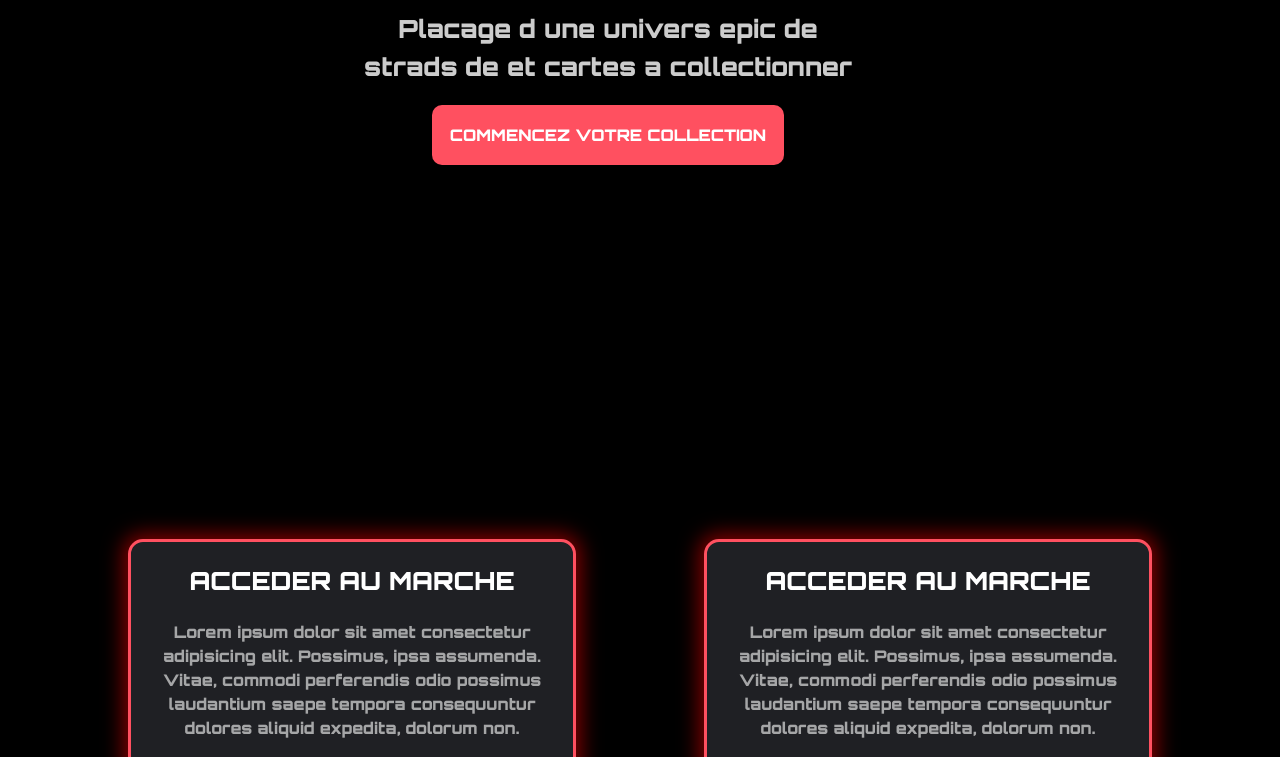
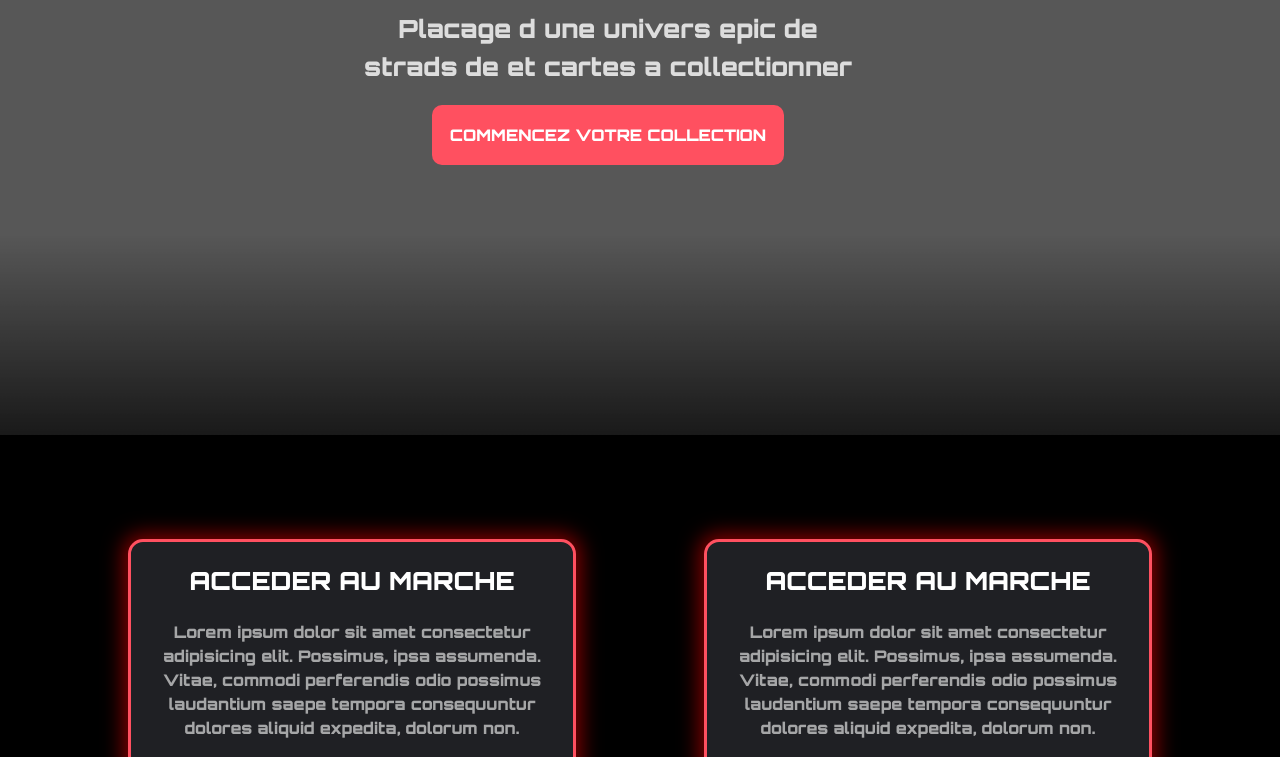
Before and after one commit to MouadBoumahdi/HoloCard-Projet, a plain HTML site: page index.html in a window 1280 px wide. Shown: the part 365-1122 px from the top of the page. Drawn offline with nearby package versions, Linux system fonts and the light colour scheme; the site is published under a folder, as on GitHub Pages, so addresses that start at the root find nothing.

Commit message:
Fix background image path for the box element in style.css

```diff
--- a/style.css
+++ b/style.css
@@ -92,7 +92,7 @@ nav ul li a:hover{
     bottom: 13vh;
     height: 100vh;
     opacity: 0.55;
-    background-image: url(/images/mick-haupt-KtTF68ZjBak-unsplash.jpg);
+    background-image: url(images/mick-haupt-KtTF68ZjBak-unsplash.jpg);
     background-size: cover;
     background-repeat: no-repeat;
     background-position: center;
```
